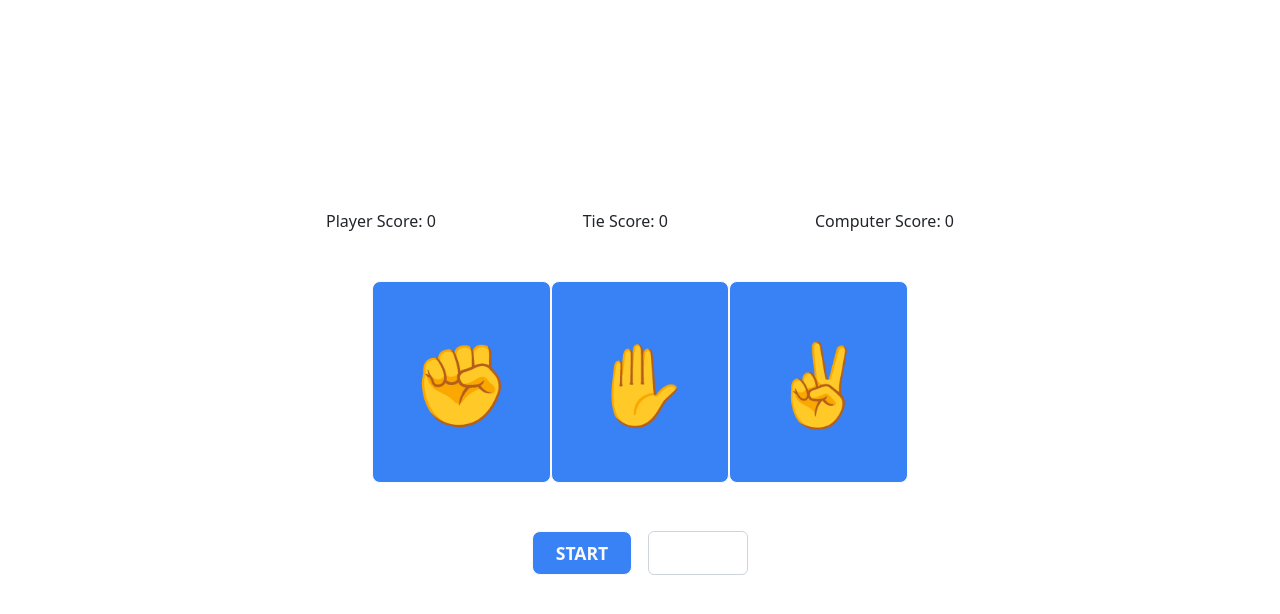
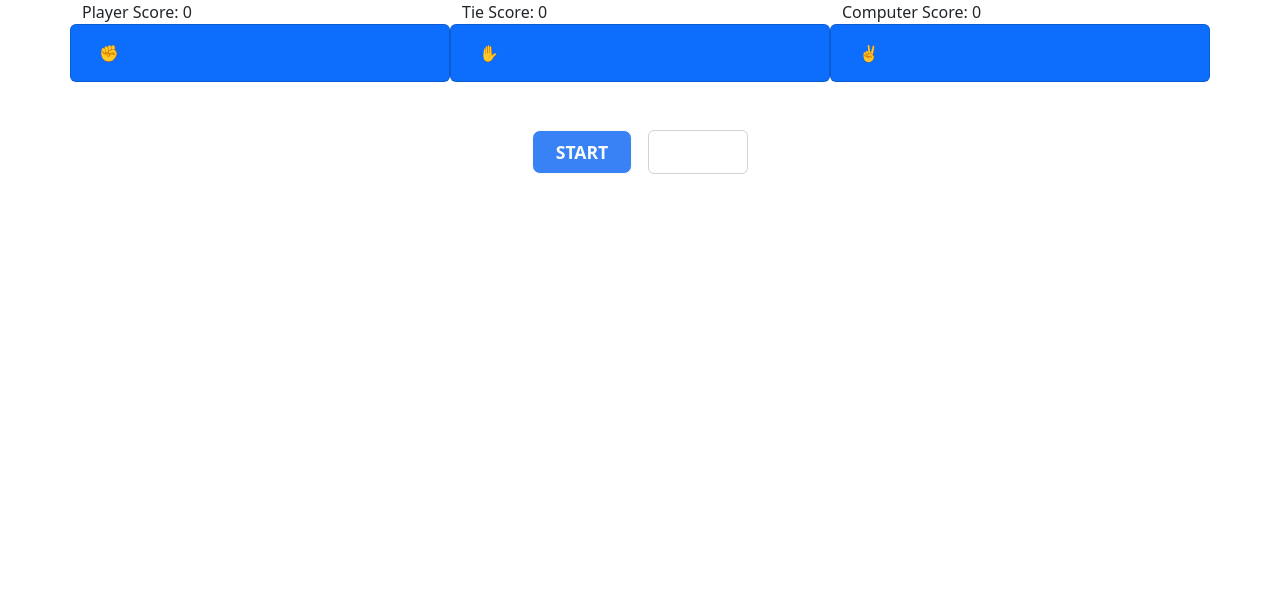
Before and after one commit to koliosor/Rock-Paper-Scissors, a plain HTML site: page index.html in a window 1280 px wide. Drawn offline with nearby package versions, Linux system fonts and the light colour scheme.

Commit message:
bootstrap trial

```diff
--- a/index.html
+++ b/index.html
@@ -11,34 +11,25 @@
 </head>
 
 <body>
-<div class="container-fluid">
-<div class="score-wrap">
+    <div class="container-fluid">
+<div class="container">
 
-    <div class="display">
+    <div class="row d-flex justify-content-between align-items-center">
+        <div class="col-4 player-score">Player Score: 0</div>
+        <div class="col-4 tie-score">Tie Score: 0</div>
+        <div class="col-4 computer-score">Computer Score: 0</div>
     </div>
 
-    <div class="scoreboards">
-        <div class="player-score">Player Score: 0</div>
-        <div class="tie-score">Tie Score: 0</div>
-        <div class="computer-score">Computer Score: 0</div>
-    </div>
-</div>
 
 
 <!-- BUTTONS DIV-->
-<div class="signs-wrap">
-    <button class="myButton">
-        <div class="sign" id="rock" >✊</div>
-    </button >
 
-    <button class="myButton">
-        <div class="sign" id="paper">✋</div>
-    </button>
+    <div class="row">
+    <div class="col-4 card bg-primary" id="rock"><div class="card-body">✊</div></div>
+    <div class="col-4 card bg-primary" id="paper"><div class="card-body">✋</div></div>
+    <div class="col-4 card bg-primary" id="scissors"><div class="card-body">✌</div></div>
+    </div>
 
-    <button class="myButton">
-        <div class="sign" id="scissors">✌</div>
-    </button>
-</div>
 
 <div class="button-wrap">
     <button class="myButton" id="start">START</button>
@@ -50,9 +41,8 @@
 <!-- WINNING MESSAGE DIV-->
 <div class="feed">
 </div>
-
 </div>
-
+</div>
 <script src="https://cdn.jsdelivr.net/npm/jquery@3.6.3/dist/jquery.min.js"
     integrity="sha256-pvPw+upLPUjgMXY0G+8O0xUf+/Im1MZjXxxgOcBQBXU=" crossorigin="anonymous"></script>
 <script src="script.js"></script>
--- a/styles.css
+++ b/styles.css
@@ -4,7 +4,7 @@
 
 html{
 height:100%;
-width:100vw;
+width:100%;
 }
 
 body{
@@ -12,17 +12,18 @@ body{
     width: 100%;
     height: 100%;
     font-family: 'Montserrat', sans-serif;
-    display:flex;
+    /* display:flex;
     flex-direction: column;
     justify-content: center;
-
+     */
 }
 .score-wrap{
-    display:flex;
+    /* display:flex;
     justify-content: center;
     margin-bottom:3rem;
     flex-direction: column;
     align-items: center;
+ */
 }
 
 .scoreboards{
@@ -35,7 +36,6 @@ body{
 }
 
 .signs-wrap {
-     /* height: 100%; */
     width:100%;
     display:flex;
 justify-content: center;
```
